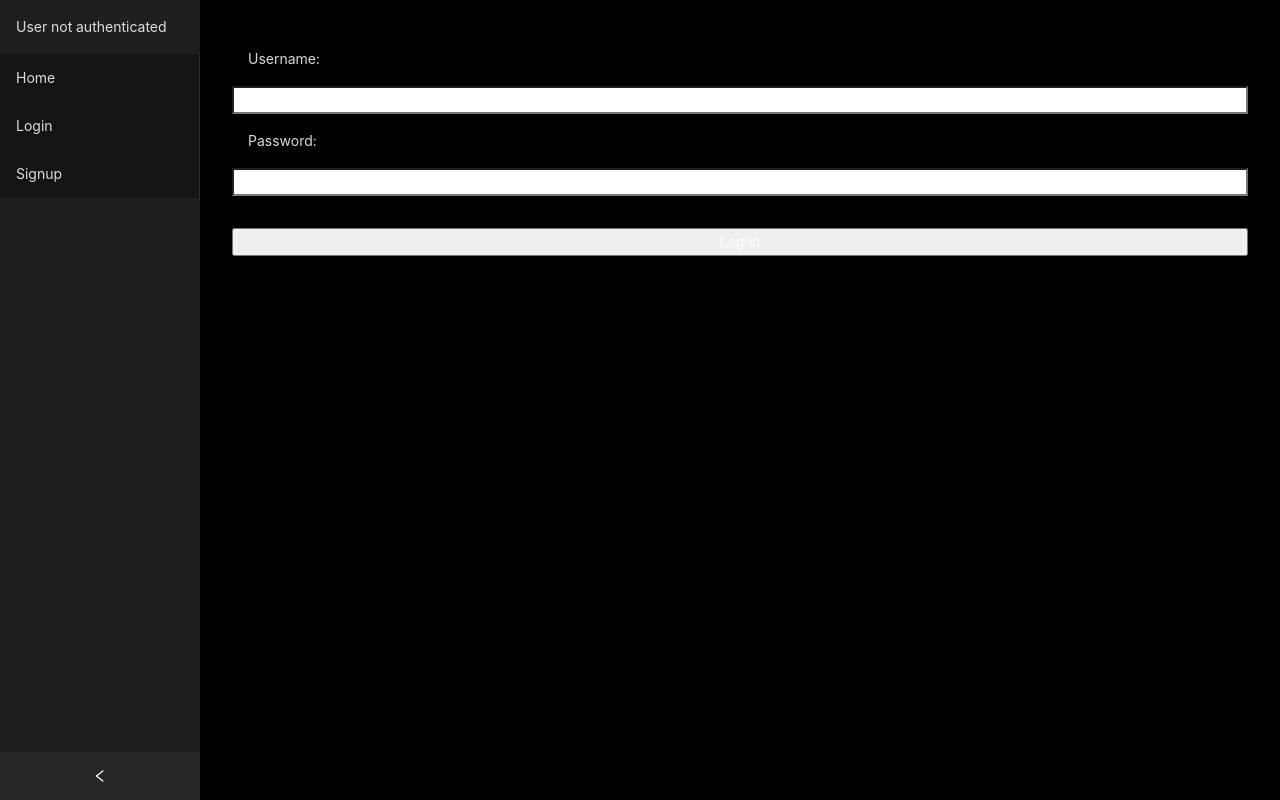
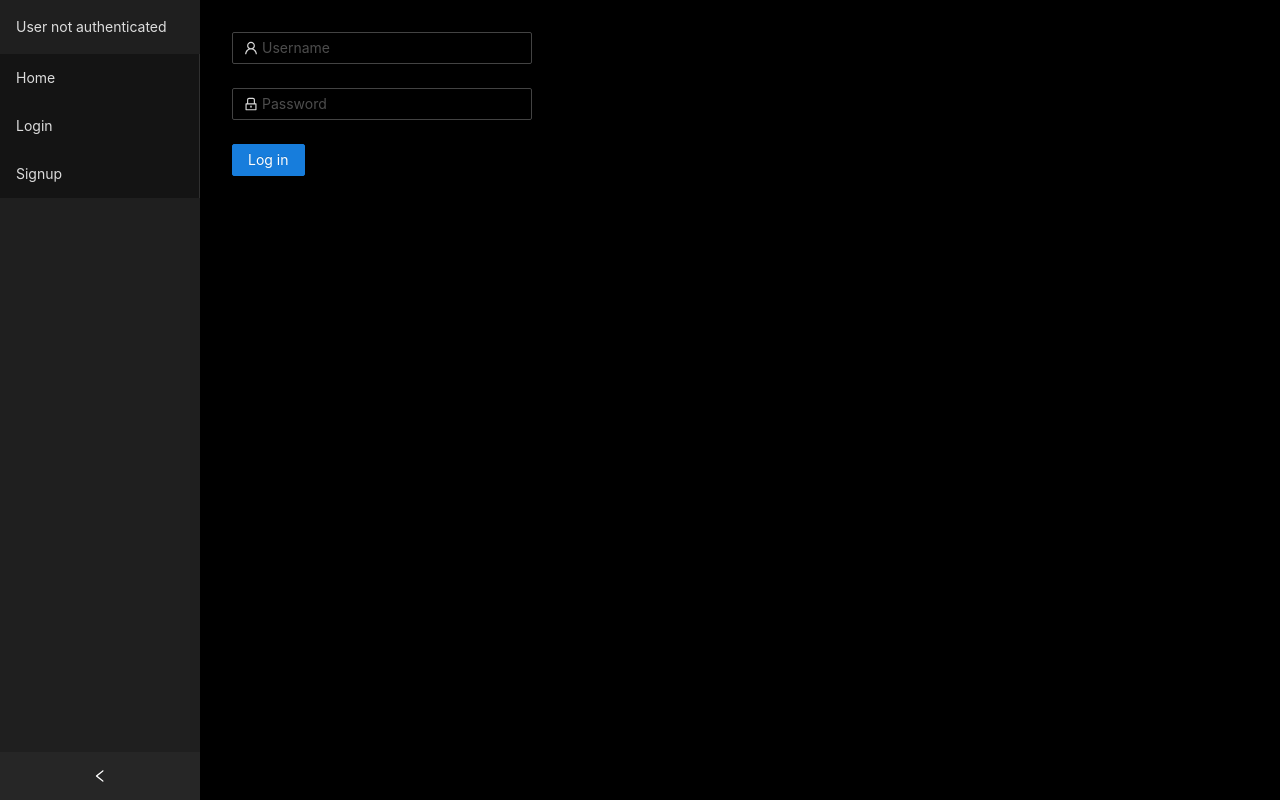
Before and after one commit to apacheco37/football-manager-client, a React (Vite) app: page /login in a window 1280 px wide. Built offline with nearby package versions, Linux system fonts and the light colour scheme; no server answers.

Commit message:
Switch everything to antd

```diff
--- a/package.json
+++ b/package.json
@@ -13,6 +13,7 @@
     "gql-types:generate": "graphql-codegen --config codegen.yml"
   },
   "dependencies": {
+    "@ant-design/icons": "^4.7.0",
     "@apollo/client": "^3.5.10",
     "@emotion/styled": "^11.8.1",
     "antd": "^4.23.2",
@@ -35,6 +36,7 @@
     "eslint-config-prettier": "^8.5.0",
     "eslint-plugin-prettier": "^4.2.1",
     "eslint-plugin-react": "^7.29.4",
+    "eslint-plugin-react-hooks": "^4.6.0",
     "prettier": "2.6.2",
     "typescript": "^4.5.4",
     "vite": "^2.8.0"
--- a/src/components/ComingSoon.tsx
+++ b/src/components/ComingSoon.tsx
@@ -1,5 +1,7 @@
+import { Typography } from "antd";
+
 function ComingSoon() {
-  return <h2>Coming Soon!</h2>;
+  return <Typography.Title level={2}>Coming Soon!</Typography.Title>;
 }
 
 export default ComingSoon;
--- a/src/components/Dashboard.tsx
+++ b/src/components/Dashboard.tsx
@@ -1,3 +1,4 @@
+import { Typography } from "antd";
 import { useContext } from "react";
 import { UserContext } from "../App";
 
@@ -6,10 +7,10 @@ function Dashboard() {
 
   return (
     <>
-      <h2>{user?.team?.name}</h2>
-      <p>
+      <Typography.Title level={3}>{user?.team?.name}</Typography.Title>
+      <Typography.Text>
         Managed by <i>{user?.username}</i>
-      </p>
+      </Typography.Text>
     </>
   );
 }
--- a/src/components/Home.tsx
+++ b/src/components/Home.tsx
@@ -1,5 +1,7 @@
+import { Typography } from "antd";
+
 function Home() {
-  return <p>Welcome to Football Manager</p>;
+  return <Typography.Title>Welcome to Football Manager</Typography.Title>;
 }
 
 export default Home;
--- a/src/components/auth/Login.tsx
+++ b/src/components/auth/Login.tsx
@@ -1,51 +1,35 @@
-import { FormEvent, useContext, useState } from "react";
+import { useContext } from "react";
 import styled from "@emotion/styled";
 import { useMutation } from "@apollo/client";
+import { Button, Form, Input } from "antd";
+import { LockOutlined, UserOutlined } from "@ant-design/icons";
 import { useNavigate } from "react-router-dom";
 
 import { UserContext } from "../../App";
 import { Login_LoginDocument } from "../../graphql-generated";
 
-const Form = styled.form({
-  display: "flex",
-  flexDirection: "column",
+const StyledForm = styled(Form)({
+  maxWidth: "300px",
 });
 
-const FormLabel = styled.label({
-  margin: "1rem",
-});
-
-const SubmitButton = styled.button({
-  marginTop: "2rem",
-});
+interface FormFields {
+  username: string;
+  password: string;
+}
 
 function Login() {
-  const [formData, setFormData] = useState({
-    username: "",
-    password: "",
-  });
   const [login] = useMutation(Login_LoginDocument);
   const { setUser } = useContext(UserContext);
   const navigate = useNavigate();
 
-  // What the fuck should be this type, React types have wrong target type
-  // eslint-disable-next-line @typescript-eslint/no-explicit-any
-  function handleFormInputChange(event: any) {
-    setFormData((prevState) => ({
-      ...prevState,
-      [event.target.name]: event.target.value,
-    }));
-  }
-
-  function handleSubmit(event: FormEvent<HTMLFormElement>) {
-    event.preventDefault();
+  function handleLogin(values: FormFields) {
     login({
       variables: {
-        loginInput: formData,
+        loginInput: values,
       },
-      onCompleted: (data) => {
-        if (data.user) {
-          setUser(data.user);
+      onCompleted: ({ user }) => {
+        if (user) {
+          setUser(user);
           navigate(`/dashboard`, { replace: true });
         }
       },
@@ -53,23 +37,33 @@ function Login() {
   }
 
   return (
-    <Form onSubmit={handleSubmit}>
-      <FormLabel>Username:</FormLabel>
-      <input
-        type="text"
-        value={formData.username}
+    <StyledForm
+      name="login"
+      onFinish={(values) => handleLogin(values as FormFields)}
+    >
+      <Form.Item
         name="username"
-        onChange={handleFormInputChange}
-      />
-      <FormLabel>Password:</FormLabel>
-      <input
-        type="password"
-        value={formData.password}
+        rules={[{ required: true, message: "Please input your Username!" }]}
+      >
+        <Input prefix={<UserOutlined />} placeholder="Username" />
+      </Form.Item>
+      <Form.Item
         name="password"
-        onChange={handleFormInputChange}
-      />
-      <SubmitButton type="submit">Log In</SubmitButton>
-    </Form>
+        rules={[{ required: true, message: "Please input your Password!" }]}
+      >
+        <Input
+          prefix={<LockOutlined />}
+          type="password"
+          placeholder="Password"
+        />
+      </Form.Item>
+
+      <Form.Item>
+        <Button type="primary" htmlType="submit">
+          Log in
+        </Button>
+      </Form.Item>
+    </StyledForm>
   );
 }
 
--- a/src/components/match/MatchList.tsx
+++ b/src/components/match/MatchList.tsx
@@ -1,18 +1,19 @@
 import { useQuery } from "@apollo/client";
-import styled from "@emotion/styled";
-import { useContext } from "react";
+import { Table } from "antd";
+import { ColumnsType } from "antd/lib/table";
+import { useContext, useMemo } from "react";
 
 import { UserContext } from "../../App";
 import {
   MatchEventType,
   MatchList_TeamMatchesDocument,
+  MatchList_TeamMatchesQuery,
   MatchTeam,
 } from "../../graphql-generated";
 
-const Table = styled.tbody({
-  borderCollapse: "separate",
-  borderSpacing: "2rem",
-});
+type MatchType = NonNullable<
+  MatchList_TeamMatchesQuery["team"]
+>["matches"][number];
 
 function MatchList() {
   const { user } = useContext(UserContext);
@@ -28,44 +29,44 @@ function MatchList() {
       : { skip: true }
   );
 
-  if (loading) return null;
-
-  const tableHeader = (
-    <tr>
-      <th>Home Team</th>
-      <th>Score</th>
-      <th>Away Team</th>
-    </tr>
-  );
-
-  const tableRows = data?.team?.matches.map((match) => (
-    <tr key={match.id}>
-      <td>{match.homeTeam.name}</td>
-      <td>
-        {match.events.reduce(
+  const columns: ColumnsType<MatchType> = useMemo(
+    () => [
+      { dataIndex: ["homeTeam", "name"], title: "Home Team" },
+      {
+        key: "score",
+        title: "Score",
+        render: (_, match) =>
+          `${match.events.reduce(
             (previousValue, event) =>
-            event.type === MatchEventType.Goal && event.team === MatchTeam.Home
+              event.type === MatchEventType.Goal &&
+              event.team === MatchTeam.Home
                 ? ++previousValue
                 : previousValue,
             0
-        )}
-        {" - "}
-        {match.events.reduce(
+          )} - ${match.events.reduce(
             (previousValue, event) =>
-            event.type === MatchEventType.Goal && event.team === MatchTeam.Away
+              event.type === MatchEventType.Goal &&
+              event.team === MatchTeam.Away
                 ? ++previousValue
                 : previousValue,
             0
-        )}
-      </td>
-      <td>{match.awayTeam.name}</td>
-    </tr>
-  ));
+          )}`,
+      },
+      { dataIndex: ["awayTeam", "name"], title: "Away Team" },
+    ],
+    []
+  );
+
+  if (loading) return null;
 
   return (
-    <Table>
-      {tableHeader} {tableRows}
-    </Table>
+    data?.team && (
+      <Table
+        dataSource={data.team.matches}
+        columns={columns}
+        rowKey={(record) => record.id}
+      ></Table>
+    )
   );
 }
 
--- a/src/components/player/PlayerDetails.tsx
+++ b/src/components/player/PlayerDetails.tsx
@@ -1,4 +1,5 @@
 import { useQuery } from "@apollo/client";
+import { Space, Typography } from "antd";
 import { useParams } from "react-router-dom";
 import { PlayerDetails_PlayerDocument } from "../../graphql-generated";
 
@@ -18,20 +19,20 @@ function PlayerDetails() {
   if (loading) return null;
 
   return player ? (
-    <div>
-      <h2>
-        {player.firstName} {player.lastName}
-      </h2>
-      <p>Age: {player.age}</p>
-      <p>Talent: {player.talent}</p>
-      <p>
+    <Space direction="vertical">
+      <Typography.Title level={2}>
+        {`${player.firstName} ${player.lastName}`}
+      </Typography.Title>
+      <Typography.Text>Age: {player.age}</Typography.Text>
+      <Typography.Text>Talent: {player.talent}</Typography.Text>
+      <Typography.Text>
         <b>Skills:</b>
-      </p>
-      <p>Attacker: {player.attacker}</p>
-      <p>Midfielder: {player.midfielder}</p>
-      <p>Defender: {player.defender}</p>
-      <p>Goalkeeper: {player.goalkeeper}</p>
-    </div>
+      </Typography.Text>
+      <Typography.Text>Attacker: {player.attacker}</Typography.Text>
+      <Typography.Text>Midfielder: {player.midfielder}</Typography.Text>
+      <Typography.Text>Defender: {player.defender}</Typography.Text>
+      <Typography.Text>Goalkeeper: {player.goalkeeper}</Typography.Text>
+    </Space>
   ) : null;
 }
 
--- a/src/components/player/PlayerList.tsx
+++ b/src/components/player/PlayerList.tsx
@@ -1,13 +1,15 @@
 import { useQuery } from "@apollo/client";
-import styled from "@emotion/styled";
-import { useContext } from "react";
+import { Table } from "antd";
+import { ColumnsType } from "antd/lib/table";
+import { useContext, useMemo } from "react";
 import { Link } from "react-router-dom";
 import { UserContext } from "../../App";
-import { PlayerList_PlayersDocument } from "../../graphql-generated";
+import {
+  PlayerList_PlayersDocument,
+  PlayerList_PlayersQuery,
+} from "../../graphql-generated";
 
-const PlayersTable = styled.tbody({
-  borderSpacing: "1rem",
-});
+type PlayerType = PlayerList_PlayersQuery["players"][number];
 
 function PlayerList() {
   const { user } = useContext(UserContext);
@@ -23,40 +25,33 @@ function PlayerList() {
       : { skip: true }
   );
 
+  const columns: ColumnsType<PlayerType> = useMemo(
+    () => [
+      {
+        key: "name",
+        title: "Name",
+        render: (_, { id, firstName, lastName }) => (
+          <Link to={id}>{`${firstName} ${lastName}`}</Link>
+        ),
+      },
+      { dataIndex: "age", title: "Age" },
+      { dataIndex: "talent", title: "Talent" },
+      { dataIndex: "attacker", title: "Attacker" },
+      { dataIndex: "midfielder", title: "Midfielder" },
+      { dataIndex: "defender", title: "Defender" },
+      { dataIndex: "goalkeeper", title: "Goalkeeper" },
+    ],
+    []
+  );
+
   if (loading) return null;
 
-  const tableHeader = (
-    <tr>
-      <th>Name</th>
-      <th>Age</th>
-      <th>Talent</th>
-      <th>Attacker</th>
-      <th>Midfielder</th>
-      <th>Defender</th>
-      <th>Goalkeeper</th>
-    </tr>
-  );
-
-  const tableRows = data?.players.map((player) => (
-    <tr key={player.id}>
-      <td>
-        <Link to={player.id}>
-          {player.firstName} {player.lastName}
-        </Link>
-      </td>
-      <td>{player.age}</td>
-      <td>{player.talent}</td>
-      <td>{player.attacker}</td>
-      <td>{player.midfielder}</td>
-      <td>{player.defender}</td>
-      <td>{player.goalkeeper}</td>
-    </tr>
-  ));
-
   return (
-    <PlayersTable>
-      {tableHeader} {tableRows}
-    </PlayersTable>
+    <Table
+      dataSource={data?.players}
+      columns={columns}
+      rowKey={(record) => record.id}
+    />
   );
 }
 
```
Also changed, not shown: .eslintrc.json, 1 other file (tests, documents, lock files or other folders). Lines whose indentation alone changed are shown as unchanged.
